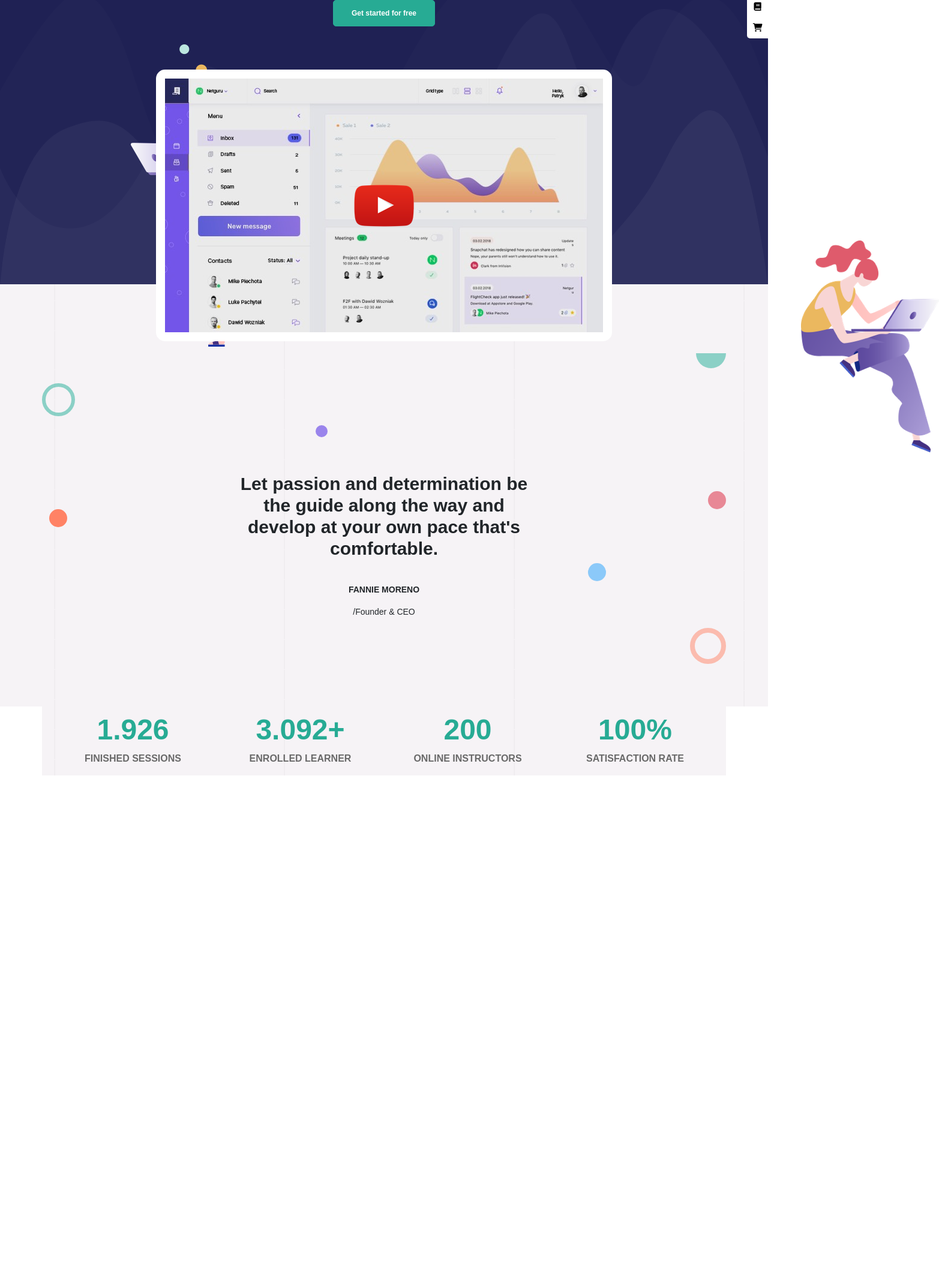
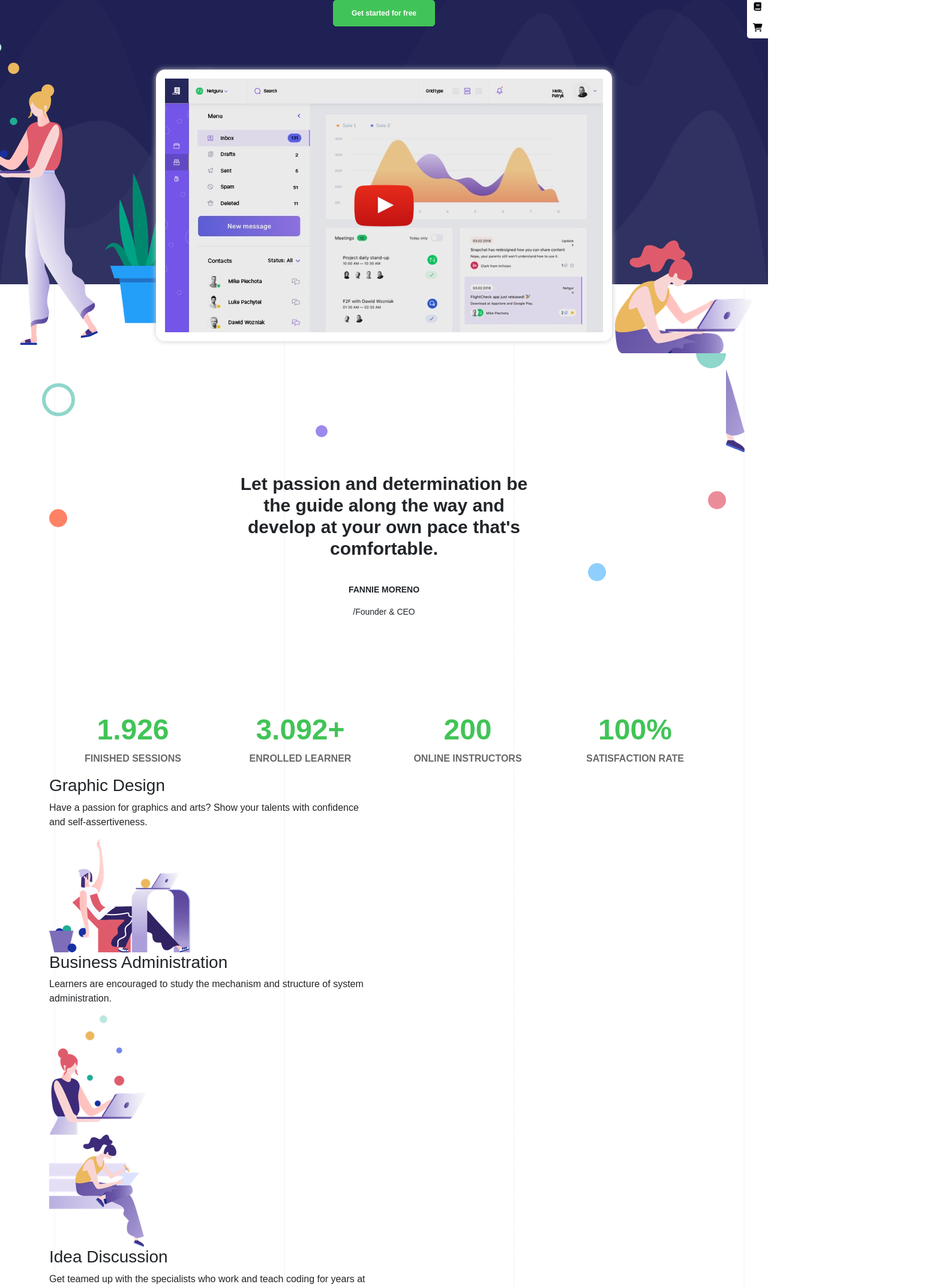
Before and after one commit to xXSamXx00/proj-html-vuejs, a Vue app: page / in a window 1280 px wide. Shown: the part 320-2466 px from the top of the page at 60% size, 1565 px wide, since content can reach past the window. Before the commit the page ends 1613 px from the top, so only its background shows below. Built offline with nearby package versions, Linux system fonts and the light colour scheme.

Commit message:
Correct structure and main color

```diff
--- a/src/components/SiteHeader.vue
+++ b/src/components/SiteHeader.vue
@@ -90,7 +90,7 @@ header {
         button {
             border: 1px solid white;
             background-color: white;
-            color: #1fad96;
+            color: #41c457;
             border-top-right-radius: 5px;
             border-bottom-right-radius: 5px;
             height: 48px;
--- a/src/components/SiteMain.vue
+++ b/src/components/SiteMain.vue
@@ -12,14 +12,14 @@
                 <path class="elementor-shape-fill" d="M766.1,28.9c-200-57.5-266,65.5-395.1,19.5C242,1.8,242,5.4,184.8,20.6C128,35.8,132.3,44.9,89.9,52.5C28.6,63.7,0,0,0,0 h1000c0,0-9.9,40.9-83.6,48.1S829.6,47,766.1,28.9z"></path>
             </svg>
             <div class="thumb_image mt-4">
-                <img class="position-absolute left_image" src="../assets/images/home-6-hero-left-person.png" alt="Donna al computer">
-                <div class="main_image">
-                    <img class="position-relative" src="../assets/images/home-6-hero-poster-final.jpg" alt="Hero Image">
+                <img class="position-absolute center_image" src="../assets/images/home-6-hero-poster-final.jpg" alt="Hero Image">
+                <div class="side_image">
+                        <img class="position-absolute left_image" src="../assets/images/home-6-hero-left-person.png" alt="Donna al computer">
+                        <img class="position-absolute right_image" src="../assets/images/home-6-hero-right-person.png" alt="Donna al computer">
                     <div class="youtube_play">
                         <img src="../assets/images/icon-youtube-play.png" alt="Youtube play">
                     </div>
                 </div>
-                <img class="position-absolute right_image" src="../assets/images/home-6-hero-right-person.png" alt="Donna al computer">
             </div>
             <div class="icons">
                 <div class="icon">
@@ -69,6 +69,51 @@
                         <p class="text-uppercase fw-bold">Satisfaction rate</p>
                     </div>
                 </div>
+                <div class="services">
+                    <div class="row">
+                        <div class="col-6">
+                            <div class="card_clients">
+                                <div class="card_text">
+                                    <h3>Graphic Design</h3>
+                                    <p>Have a passion for graphics and arts? Show your talents with confidence and self-assertiveness.</p>
+                                </div>
+                                <div class="card_image">
+                                    <img src="../assets/images/home-6-service-image-01.png" alt="Persona al computer">
+                                </div>
+                            </div>
+                            <div class="card_clients">
+                                <div class="card_text">
+                                    <h3>Business Administration</h3>
+                                    <p>Learners are encouraged to study the mechanism and structure of system administration.</p>
+                                </div>
+                                <div class="card_image">
+                                    <img src="../assets/images/home-6-service-image-02.png" alt="Persona al computer">
+                                </div>
+                            </div>
+                            <div class="card_clients">
+                                <div class="card_image">
+                                    <img src="../assets/images/home-6-service-image-03.png" alt="Persona al computer">
+                                </div>
+                                <div class="card_text">
+                                    <h3>Idea Discussion</h3>
+                                    <p>Get teamed up with the specialists who work and teach coding for years at famous universities.</p>
+                                </div>
+                            </div>
+                            <div class="card_clients">
+                                <div class="card_image">
+                                    <img src="../assets/images/home-6-service-image-04.png" alt="Persona al computer">
+                                </div>
+                                <div class="card_text">
+                                    <h3>Web Development</h3>
+                                    <p>Learn to start building a webpage from scratch. You decide your own pace, course and speed.</p>
+                                </div>
+                            </div>
+                        </div>
+                        <div class="col-6">
+
+                        </div>
+                    </div>
+                </div>
             </div>
         </div>
     </main>
@@ -96,16 +141,16 @@ export default {
         }
     }
     .button {
-        background-color: #27ab94;
+        background-color: #41c457;
         color: white;
-        border: 1px solid #27ab94;
+        border: 1px solid #41c457;
         border-radius: 5px;
         padding: 12px 30px;
         font-size: 12px;
         font-weight: 600;
         transition: 0.5s;
         &:hover {
-            color: #27ab94;
+            color: #41c457;
             background-color: white;
         }
     }
@@ -123,31 +168,35 @@ export default {
     }
     .thumb_image {
         position: relative;
-        .main_image {
-            position: absolute;
-            display: inline-block;
+        height: 453px;
+        width: 700px;
+        margin: auto;
+        .center_image {
             border: 15px solid white;
             border-radius: 15px;
             left: 50%;
             transform: translate(-50%);
+            box-shadow: 0px 0px 10px #cacaca;
+            z-index: 1;
+        }
+        .side_image {
+            height: 100%;
+            position: relative;
             .youtube_play {
                 position: absolute;
                 top: 50%;
                 left: 50%;
                 transform: translate(-50%, -50%);
+                z-index: 1;
             }
         }
         .left_image {
-            left: 218px;
-            top: -42px;
-            position: relative;
-            z-index: 0;
+            left: -55%;
+            top: -10%;
         }
         .right_image {
-            left: 1335px;
-            top: 285px;
-            position: relative;
-            z-index: 0;
+            left: 105%;
+            top: 63%;
         }
     }
     .icons {
@@ -170,11 +219,10 @@ export default {
     }
 }
 .clients {
-    background-color: #f6f3f6;
     background-image: url(../assets/images/background-pattern-grid-line.png);
     background-position: center;
     .pb_cont {
-        background-color: #f6f3f6;
+        background-color: white;
         position: relative;
         top: 115px;
         padding-top: 200px;
@@ -253,7 +301,8 @@ export default {
         .empty_orange {
             height: 60px;
             width: 60px;
-            right: 0;
+            right: -10px;
+            bottom: 140px;
             border: 8px solid #FF8265;
         }
         .rating {
@@ -261,7 +310,7 @@ export default {
             justify-content: space-between;
             margin-top: 150px;
             .number {
-                color: #27ab94;
+                color: #41c457;
                 font-size: 3rem;
                 font-weight: bold;
                 margin: 0;
```
